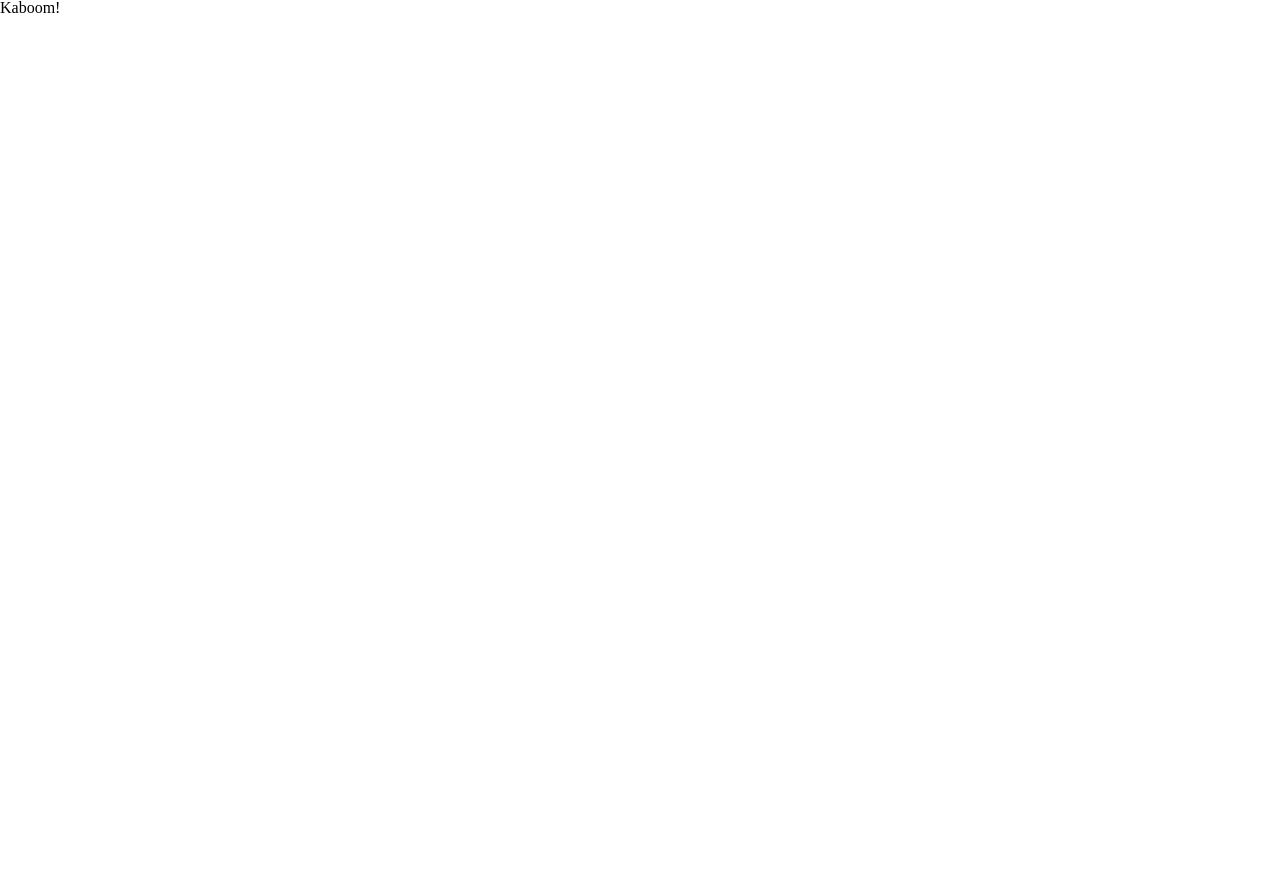
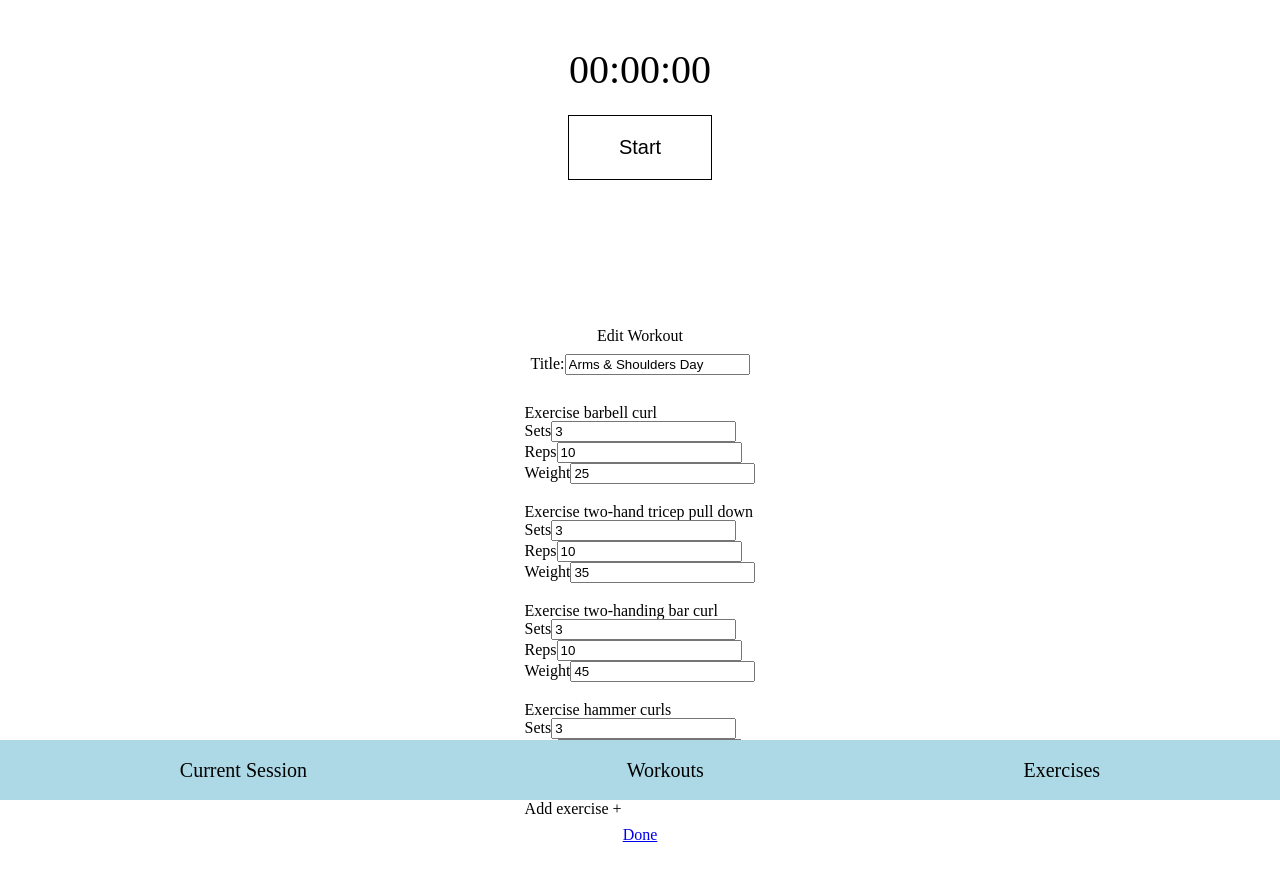
Before and after one commit to lukeslab/gym-app, a React (Create React App) app: page /edit-workout/0 in a window 1280 px wide. Before the commit this address had no page. Shown: the top 878 px of the page. Before the commit the page ends 800 px from the top, so only its background shows below. Built offline with nearby package versions, Linux system fonts and the light colour scheme.

Commit message:
Add edit-workout route to index; start styling

```diff
--- a/src/App.css
+++ b/src/App.css
@@ -45,3 +45,22 @@
 form {
 	display: inline;
 }
+
+
+/* edit workout */
+
+.edit-workout {
+	display: flex;
+	flex-direction: column;
+	align-items: center;
+	justify-content: center;
+	height: 100vh;
+}
+
+.edit-workout > * {
+	margin-top: 10px;
+}
+
+.edit-workout li {
+	margin-top: 20px;
+}
--- a/src/App.js
+++ b/src/App.js
@@ -19,7 +19,7 @@
     minutes: "00",
     seconds: "00",
     isPaused: true,
-    display: location.pathname === '/session' ? 'flex' : 'none'
+    display: document.location.pathname === 'session' ? 'flex' : 'none'
   });
 
   // Resets the timer on session change.
--- a/src/routes/edit-workout.js
+++ b/src/routes/edit-workout.js
@@ -45,7 +45,7 @@
     }
 
     return (
-        <>
+        <div className="edit-workout">
             <h1>Edit Workout</h1>
             <label>
                 Title:
@@ -65,6 +65,6 @@
                 </li>
             </ul>
             <Link to="../workouts">Done</Link>
-        </>
+        </div>
     )
 }
```
Also changed, not shown: src/index.js (+7 -0 lines).
